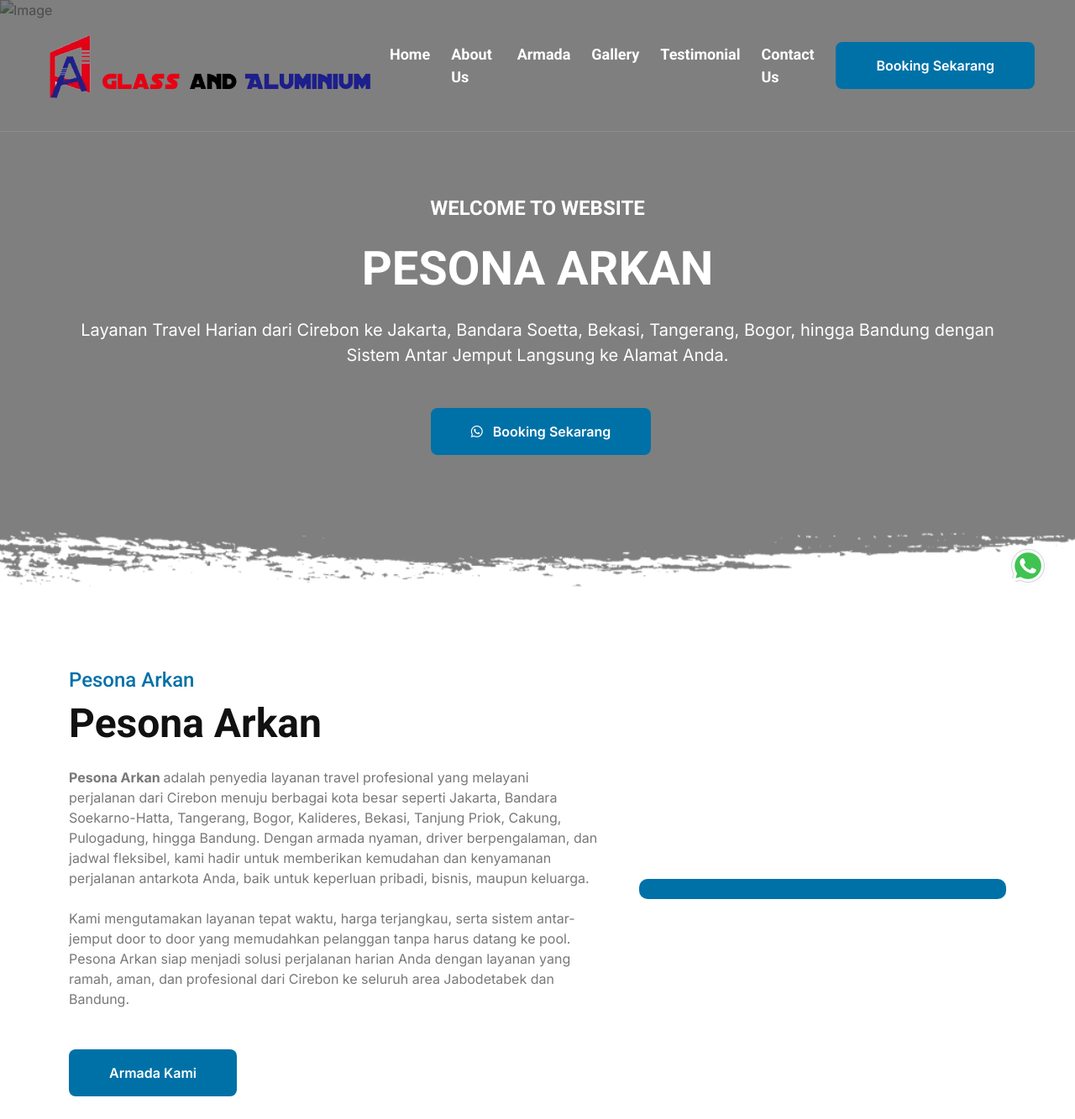
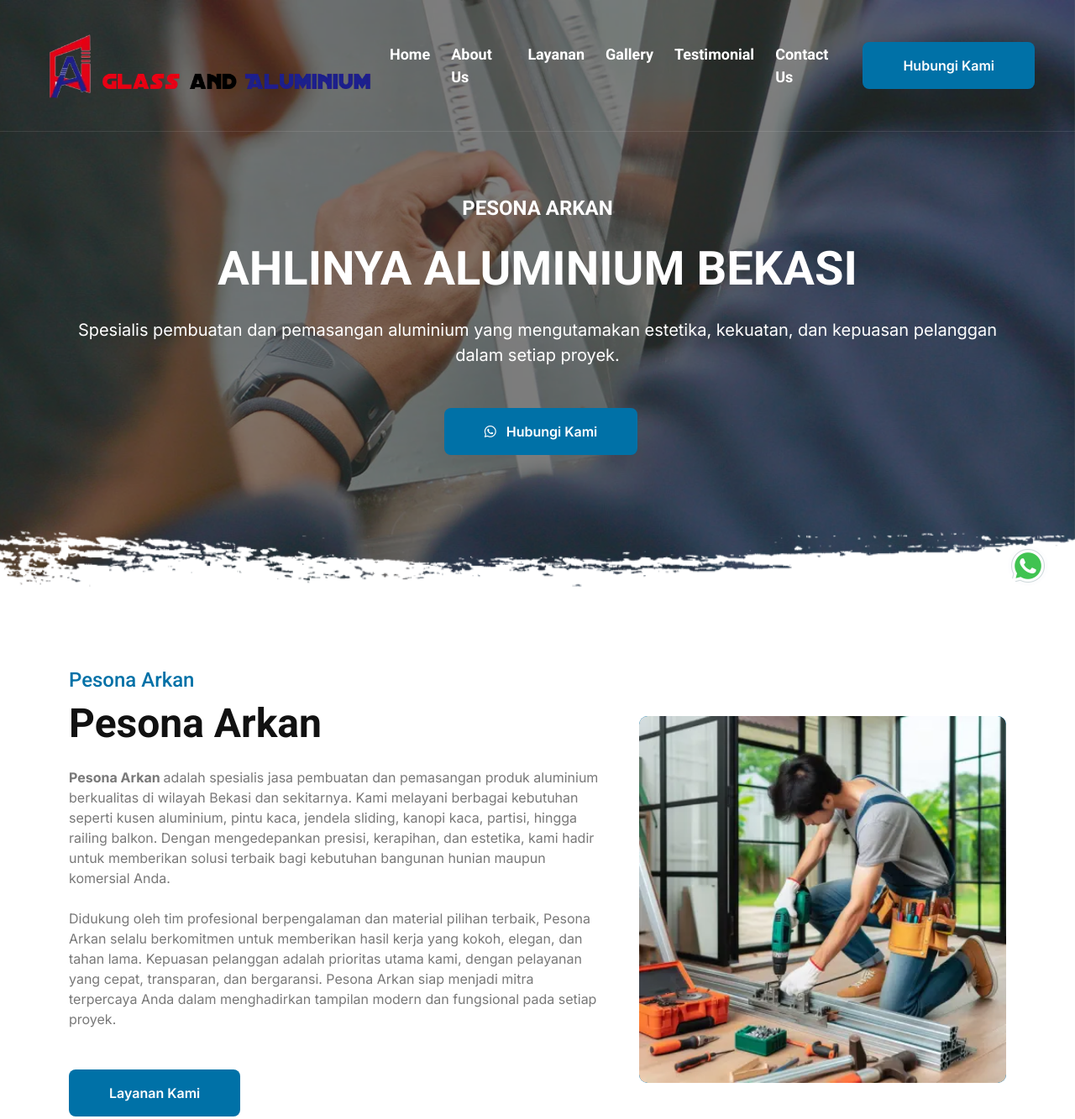
Before and after one commit to nzis1992/pesonaarkan, a plain HTML site: page index.html in a window 1280 px wide. Shown: the top 1333 px of the page at 84% size. Drawn offline with nearby package versions, Linux system fonts and the light colour scheme; files that its build step writes are made by us from their sources.

Commit message:
Update index.html

```diff
--- a/index.html
+++ b/index.html
@@ -137,13 +137,13 @@
                     <div class="navbar-nav ms-auto py-0">
                         <a href="#top" class="nav-item nav-link" style="color:#fff;font-weight: bold;font-size: 18px;">Home</a>
                         <a href="#about" class="nav-item nav-link" style="color:#fff;font-weight: bold;font-size: 18px;">About Us</a>
-                        <a href="#service" class="nav-item nav-link" style="color:#fff;font-weight: bold;font-size: 18px;">Armada</a>
+                        <a href="#service" class="nav-item nav-link" style="color:#fff;font-weight: bold;font-size: 18px;">Layanan</a>
                         <a href="#portofolio" class="nav-item nav-link" style="color:#fff;font-weight: bold;font-size: 18px;">Gallery</a>
                         <a href="#testimoni" class="nav-item nav-link" style="color:#fff;font-weight: bold;font-size: 18px;">Testimonial</a>
 
                         <a href="#contact" class="nav-item nav-link" style="color:#fff;font-weight: bold;font-size: 18px;">Contact Us</a>
                     </div>
-                    <a href="https://api.whatsapp.com/send?phone=6285714711120&text=Hallo+Pesona+Arkan" class="btn btn-primary rounded-pill py-3 px-5 my-3 my-lg-0 flex-shrink-0" style="border-radius: .5rem !important;">Booking Sekarang</a>
+                    <a href="https://api.whatsapp.com/send?phone=6285714711120&text=Hallo+Pesona+Arkan" class="btn btn-primary rounded-pill py-3 px-5 my-3 my-lg-0 flex-shrink-0" style="border-radius: .5rem !important;">Hubungi Kami</a>
                 </div>
             </nav>
 
@@ -173,18 +173,18 @@
 
 
                 <div class="header-carousel-item">
-                    <img src="images/b1.jpg" class="img-fluid w-100" alt="Image">
+                    <img src="images/b1.webp" class="img-fluid w-100" alt="Image">
                     <div class="carousel-caption">
                         <div class="container">
                             <div class="row g-5">
                                 <div class="col-12 animated fadeInUp">
                                     <div class="text-center">
-                                        <h4 class="text-white text-uppercase fw-bold mb-4">Welcome To Website</h4>
-                                        <h1 class="display-4 text-uppercase text-white mb-4">Pesona Arkan</h1>
-                                        <p class="mb-5 fs-5"> Layanan Travel Harian dari Cirebon ke Jakarta, Bandara Soetta, Bekasi, Tangerang, Bogor, hingga Bandung dengan Sistem Antar Jemput Langsung ke Alamat Anda.
+                                        <h4 class="text-white text-uppercase fw-bold mb-4">Pesona Arkan</h4>
+                                        <h1 class="display-4 text-uppercase text-white mb-4">Ahlinya Aluminium Bekasi</h1>
+                                        <p class="mb-5 fs-5"> Spesialis pembuatan dan pemasangan aluminium yang mengutamakan estetika, kekuatan, dan kepuasan pelanggan dalam setiap proyek.
                                         </p>
                                         <div class="d-flex justify-content-center flex-shrink-0 mb-4">
-                                            <a class="btn btn-primary rounded-pill py-3 px-4 px-md-5 ms-2" href="https://api.whatsapp.com/send?phone=6285714711120&text=Hallo+Pesona+Arkan" style="border-radius: .5rem !important;"><i class="fab fa-whatsapp me-2"></i> Booking Sekarang</a>
+                                            <a class="btn btn-primary rounded-pill py-3 px-4 px-md-5 ms-2" href="https://api.whatsapp.com/send?phone=6285714711120&text=Hallo+Pesona+Arkan" style="border-radius: .5rem !important;"><i class="fab fa-whatsapp me-2"></i> Hubungi Kami</a>
 
                                         </div>
 
@@ -216,15 +216,15 @@
                             <h4 class="text-primary">Pesona Arkan</h4>
                             <h1 class="display-5 mb-4">Pesona Arkan</h1>
                             <p class="mb-4">
-                                <b>Pesona Arkan </b>adalah penyedia layanan travel profesional yang melayani perjalanan dari Cirebon menuju berbagai kota besar seperti Jakarta, Bandara Soekarno-Hatta, Tangerang, Bogor, Kalideres, Bekasi, Tanjung Priok, Cakung, Pulogadung, hingga Bandung. Dengan armada nyaman, driver berpengalaman, dan jadwal fleksibel, kami hadir untuk memberikan kemudahan dan kenyamanan perjalanan antarkota Anda, baik untuk keperluan pribadi, bisnis, maupun keluarga.
+                                <b>Pesona Arkan </b>adalah spesialis jasa pembuatan dan pemasangan produk aluminium berkualitas di wilayah Bekasi dan sekitarnya. Kami melayani berbagai kebutuhan seperti kusen aluminium, pintu kaca, jendela sliding, kanopi kaca, partisi, hingga railing balkon. Dengan mengedepankan presisi, kerapihan, dan estetika, kami hadir untuk memberikan solusi terbaik bagi kebutuhan bangunan hunian maupun komersial Anda.
                             </p>
-                           <p>Kami mengutamakan layanan tepat waktu, harga terjangkau, serta sistem antar-jemput door to door yang memudahkan pelanggan tanpa harus datang ke pool. Pesona Arkan siap menjadi solusi perjalanan harian Anda dengan layanan yang ramah, aman, dan profesional dari Cirebon ke seluruh area Jabodetabek dan Bandung.</p>
-                        <p class="mt-5"><a href="#service" class="btn btn-primary rounded-pill py-3 px-5 flex-shrink-0" style="border-radius: .5rem !important;">Armada Kami</a></p>
+                           <p>Didukung oleh tim profesional berpengalaman dan material pilihan terbaik, Pesona Arkan selalu berkomitmen untuk memberikan hasil kerja yang kokoh, elegan, dan tahan lama. Kepuasan pelanggan adalah prioritas utama kami, dengan pelayanan yang cepat, transparan, dan bergaransi. Pesona Arkan siap menjadi mitra terpercaya Anda dalam menghadirkan tampilan modern dan fungsional pada setiap proyek.</p>
+                        <p class="mt-5"><a href="#service" class="btn btn-primary rounded-pill py-3 px-5 flex-shrink-0" style="border-radius: .5rem !important;">Layanan Kami</a></p>
                         </div>
                     </div>
                     <div class="col-xl-5 wow fadeInRight" data-wow-delay="0.2s">
                         <div class="bg-primary rounded position-relative overflow-hidden">
-                            <img src="images/b2.jpg" class="img-fluid rounded w-100" alt="">
+                            <img src="images/b2.webp" class="img-fluid rounded w-100" alt="">
 
 
                         </div>
```
